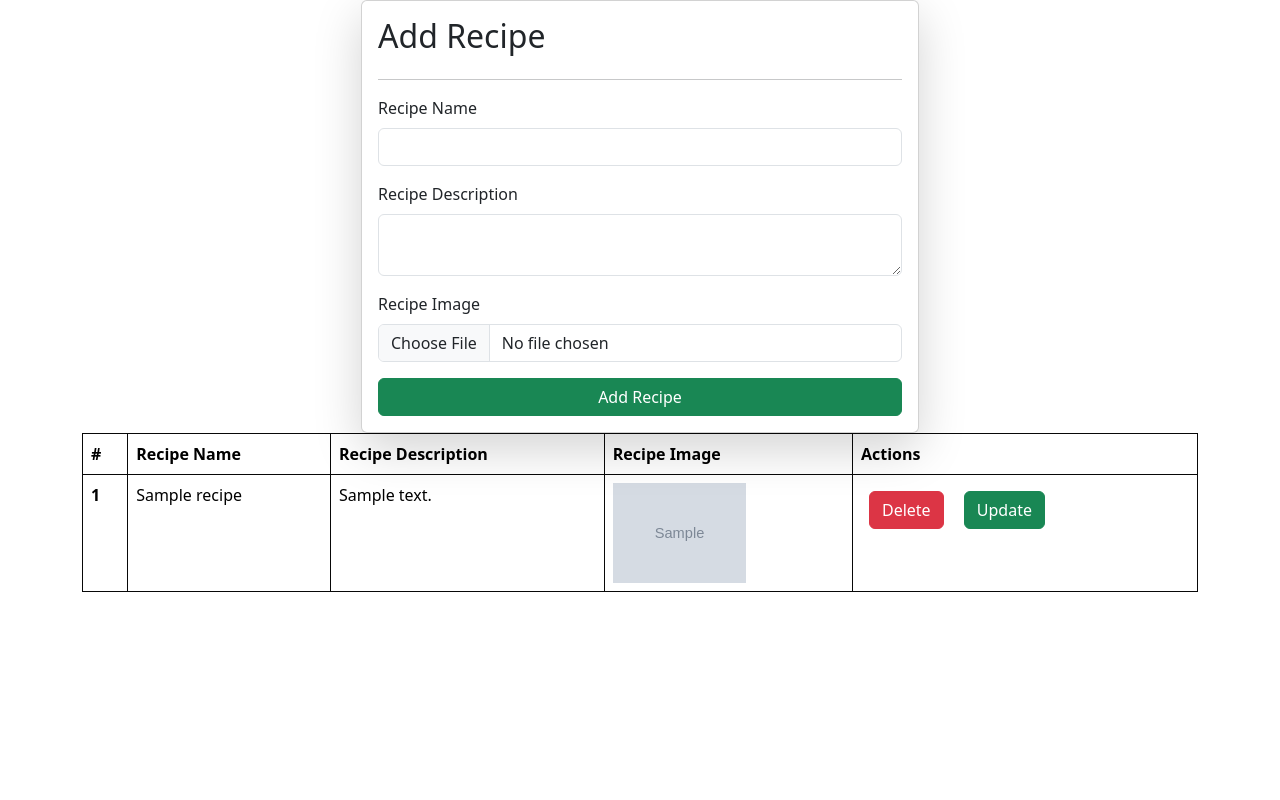
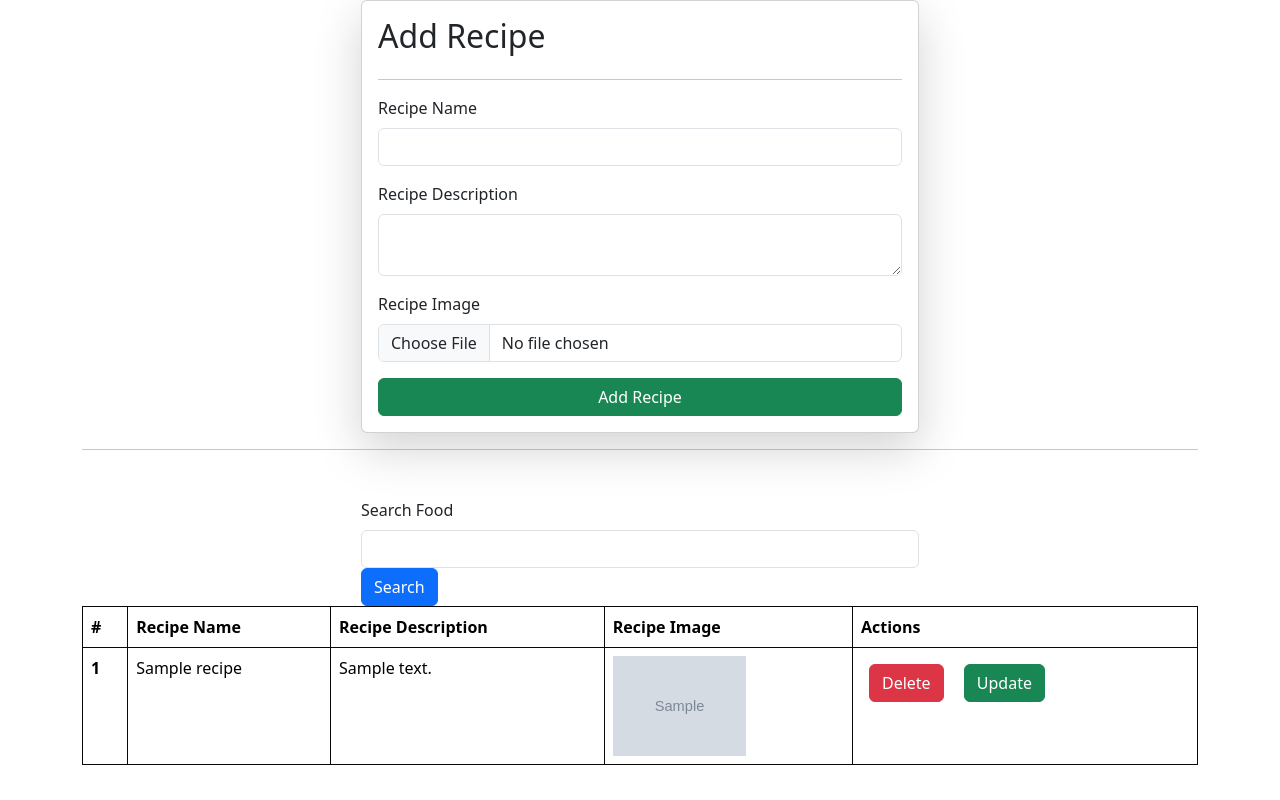
Before and after one commit to shriyajain24/Django-Learning, a Django app: page / in a window 1280 px wide. Run offline with Django 5.2, Linux system fonts and the light colour scheme; tables that the repository leaves empty hold one stand-in row (values such as "Sample post"); grey boxes marked "Sample" are stand-in pictures.

Commit message:
Add search functionality for recipes in the recipes view

```diff
--- a/Recipe_Project/templates/recipes.html
+++ b/Recipe_Project/templates/recipes.html
@@ -24,8 +24,24 @@
         <button type="submit" class="btn btn-success">Add Recipe</button>
     </form>
 
+    <hr>
+    <div class="mt-5">
+        <div class="mx-auto col-6">
+            <form>
 
-    <table class="table">
+            <div class=""mb-3>
+
+
+             <label for="exampleInput" class="form-label">Search Food</label>
+             <input name="search"  type="text" class="form-control" >
+
+            </div>
+
+            <button type=""submit" class="btn btn-primary">Search</button>
+            </form>
+        </div>
+    </div>
+    <table class="table" mt-5>
         <thead>
             <tr>
                 <th scope="col">#</th>
--- a/Recipe_Project/vege/views.py
+++ b/Recipe_Project/vege/views.py
@@ -24,6 +24,12 @@ def recipes(request):
         return redirect("/")
 
     queryset = Recipe.objects.all()
+
+
+    if request.GET.get('search'):
+        queryset = queryset.filter(recipe_name__icontains = request.GET.get('search'))
+
+
     context = {
         "recipes": queryset
     }
```
